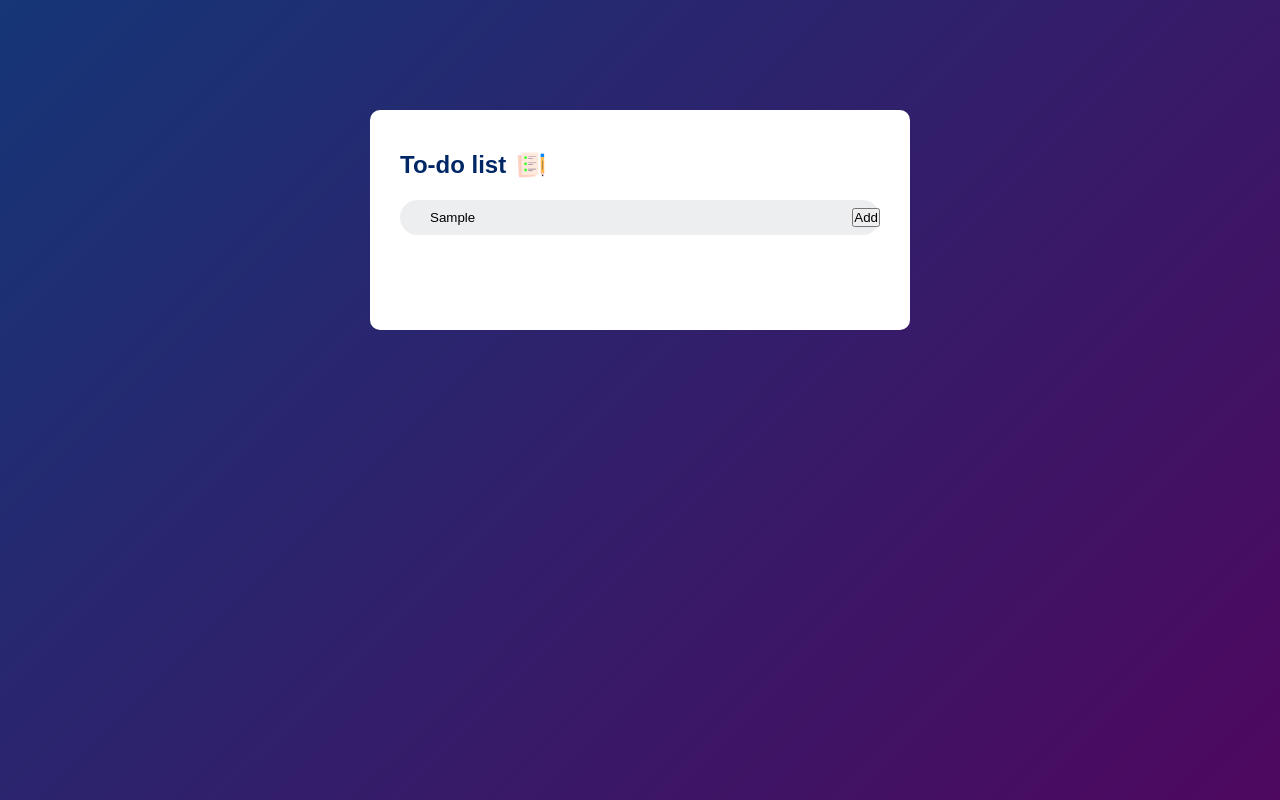
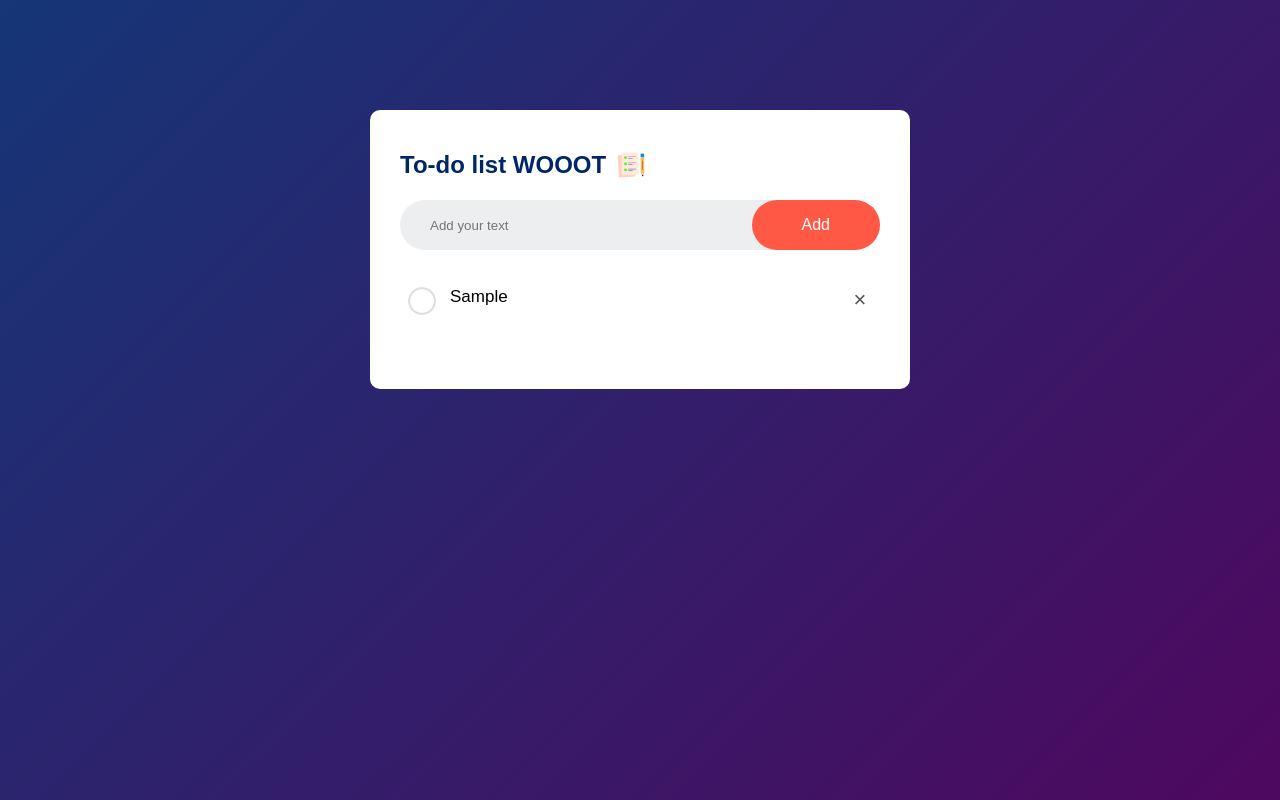
Before and after one commit to spvhoog/TodoApp, a plain HTML site: page index.html in a window 1280 px wide. Both pictures are taken after typing "Sample" into the empty fields and a click on the button "Add". Drawn offline with Linux system fonts and the light colour scheme.

Commit message:
up to 20:40 in the tutorial

```diff
--- a/index.html
+++ b/index.html
@@ -1,21 +1,26 @@
 <!DOCTYPE html>
 <html>
-    <head>
+<head>
         <meta name="viewport" content="width=device-width, initial-scale=1">
         <title>To-Do List App</title>
         <link rel="stylesheet" href="style.css">
 
-    </head>
-    <body>
+</head>
+<body>
     <div class="container">
         <div class="todo-app">
-            <h2>To-do list <img src="images/icon.png"></h2>
-            <div class="row">
-                <input type="text" id="input-box" placeholder="Add your text">
-                <button>Add</button>
-            </div>
+            <h2>To-do list WOOOT <img src="images/icon.png"></h2>
+                <div class="row">
+                    <input type="text" id="input-box" placeholder="Add your text">
+                    <button onclick="addTask()">Add</button>
+                </div>
+            <ul id="list-container">
+                <!-- <li class="checked">Task 1</li>
+                <li>Task 2</li> -->
+            </ul>
             </div>
         </div>
     </div>
+<script src="script.js"></script>
 </body>
 </html>
--- /dev/null
+++ b/script.js
@@ -0,0 +1,16 @@
+const inputBox = document.getElementById("input-box")
+const listContainer = document.getElementById("list-container")
+function addTask(){
+    if(inputBox.value === ''){
+        alert("You dun goofed");
+    }
+    else{
+        let li = document.createElement("li");
+        li.innerHTML = inputBox.value;
+        listContainer.appendChild(li);
+        let span = document.createElement("span");
+        span.innerHTML = "\u00d7";
+        li.appendChild(span);
+    }
+    inputBox.value = '';
+}
--- a/style.css
+++ b/style.css
@@ -43,3 +43,56 @@ input{
     background: transparent;
     padding: 10px;
 }
+button{
+    border: none;
+    outline: none;
+    padding: 16px 50px;
+    background: #ff5945;
+    color: #fff;
+    font-size: 16px;
+    cursor: pointer;
+    border-radius: 40px;
+}
+ul li{
+    list-style: none;
+    font-size: 17px;
+    padding: 12px 8px 12px 50px;
+    user-select: none;
+    cursor: pointer;
+    position: relative;
+}
+ul li::before{
+    content: '';
+    position: absolute;
+    height: 28px;
+    width: 28px;
+    border-radius: 50%;
+    background-image: url(images/unchecked.png);
+    background-size: cover;
+    background-position: center;
+    top: 12px;
+    left: 8px;
+
+}
+ul li.checked{
+    color: #555;
+    text-decoration: line-through;
+}
+ul li.checked::before{
+    background-image: url(images/checked.png);
+}
+ul li span{
+    position: absolute;
+    right: 0;
+    top: 5px;
+    width: 40px;
+    height: 40px;
+    font-size: 22px;
+    color: #555;
+    line-height: 40px;
+    text-align: center;
+    border-radius: 50%;
+}
+ul li span:hover{
+    background: #edeef0;
+}
```
